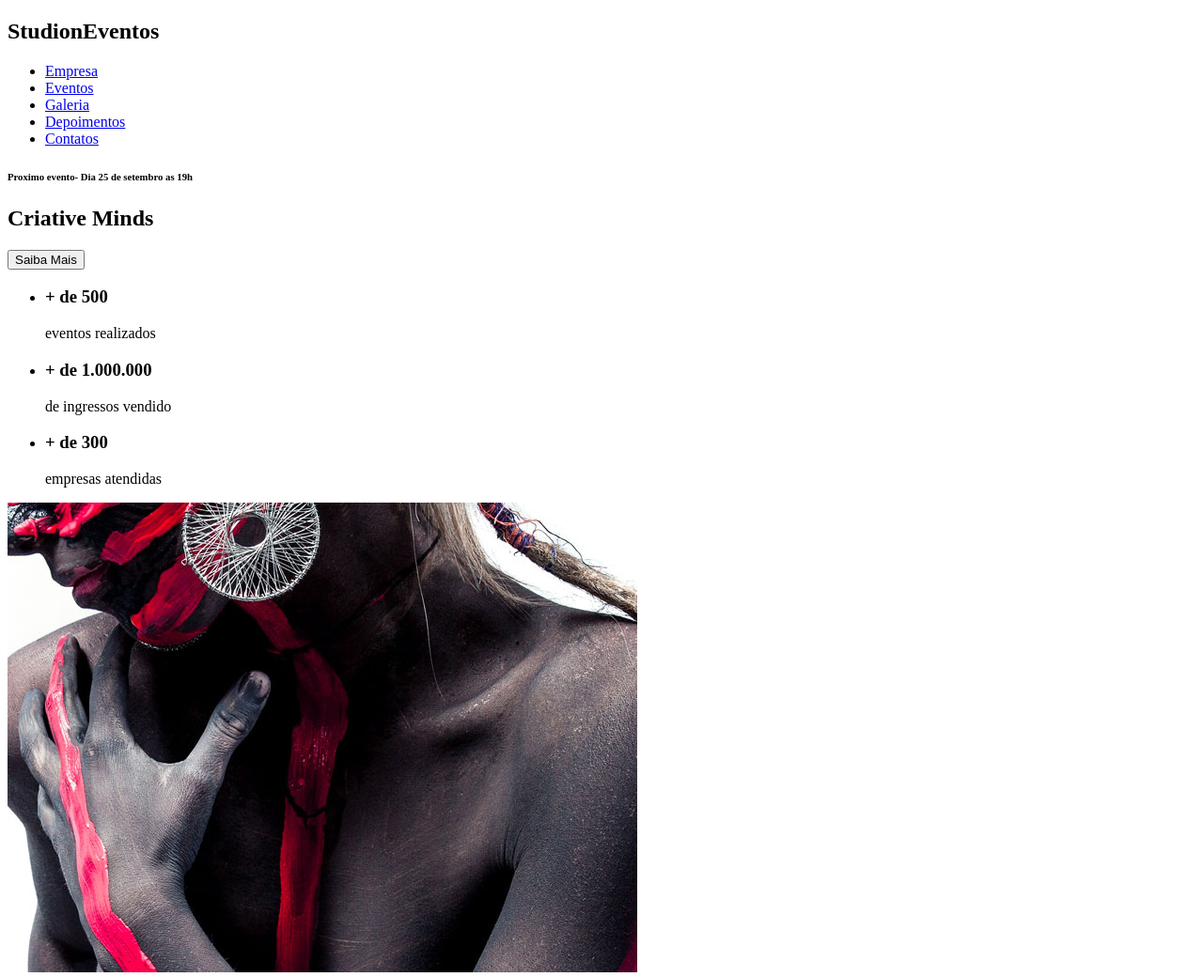
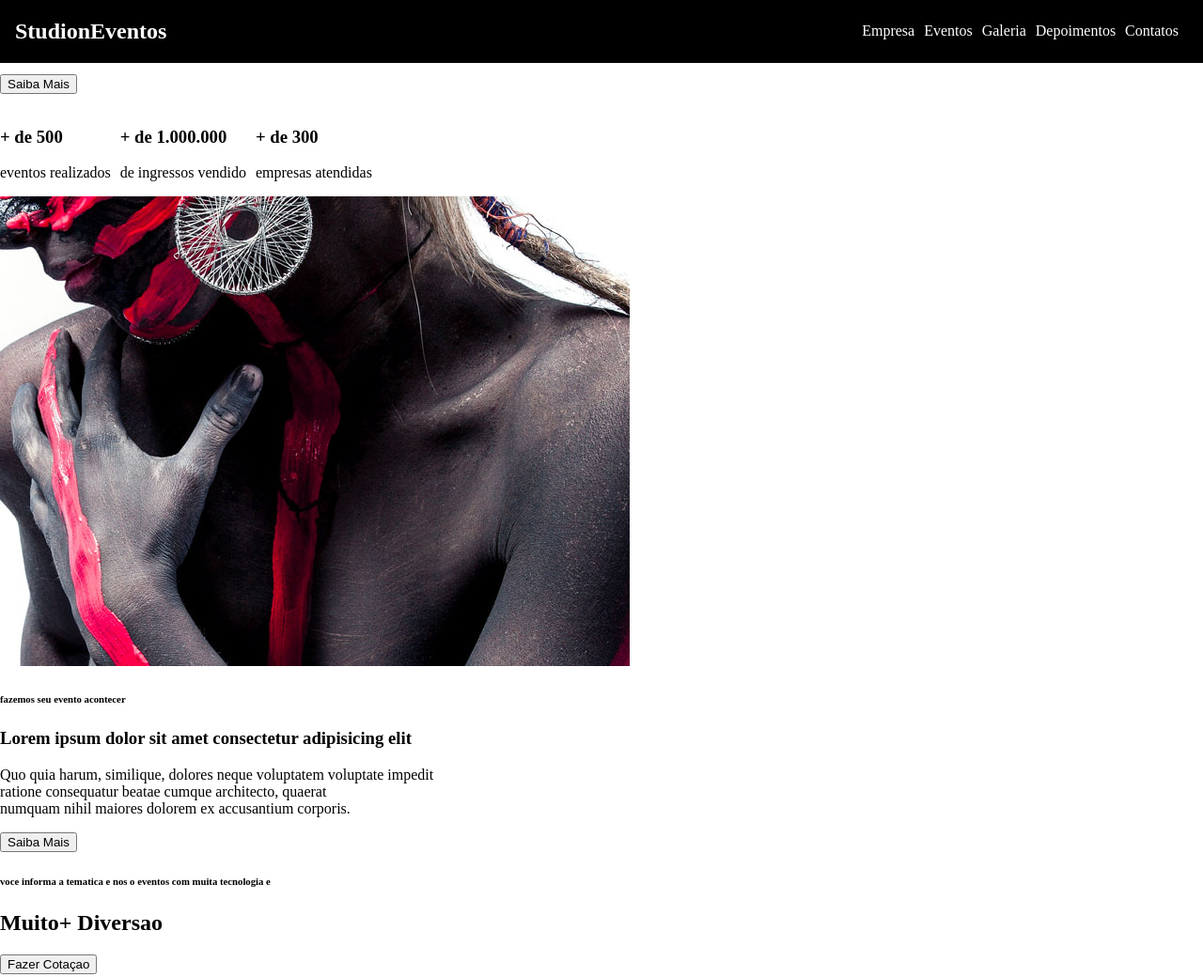
Before and after one commit to developer2022full/Novo-projeto, a website: page src/index.html in a window 1280 px wide. Shown: the top 1040 px of the page at 94% size. Drawn offline with Linux system fonts and the light colour scheme.

Commit message:
fiz a base da pagina com css

```diff
--- a/src/index.html
+++ b/src/index.html
@@ -3,16 +3,16 @@
     <head>
         <meta charset="UTF-8">
         <meta http-equiv="X-UA-Compatible" content="IE=edge">
-    <TItle>studio on</TItle>
+        <link rel="stylesheet" href="./style.css">
+    <TItle>studion</TItle>
     </head>
-
     <body>
-        <nav>
-           <h1> Studi<span>on</span><span>Eventos</span></h1>
-           <ul>
+        <nav class="navbar">
+           <h1>Studi<span>on</span><span>Eventos</span></h1>
+           <ul class="navbar__links">
             <li>
                  <a href="#empresa">
-                    Empresa
+                Empresa
                 </a>
             </li>
             <li>
@@ -40,7 +40,7 @@
         <header>
             <div id="slider">
               <div class="slider">
-                <h6> <span>Proximo evento</span>- Dia 25 de setembro as 19h</h6>
+                <h6 style="margin: 0;"> <span>Proximo evento</span>- Dia 25 de setembro as 19h</h6>
                 <h2><span>Criative</span> Minds</h2>
                 <button>Saiba Mais</button>
               </div>
@@ -55,7 +55,7 @@
                     <li><h3>+ de 1.000.000</h3> de ingressos vendido</li>
                     <li><h3>+ de 300</h3> empresas atendidas</li>
                 </ul>
-            </SECtion>
+            </section>
             <section>
                     <div>
                         <img src="./images/institutional.jpg"/>
--- /dev/null
+++ b/src/style.css
@@ -0,0 +1,45 @@
+@import url('https://fonts.googleapis.com/css2? família= Montserrat:wght@400;700 & display=swap');
+
+* {
+box-sizing: border-box;
+}
+
+: root {
+    font-family: 'Montserrat', sans-serif;
+    font-size: 16px;
+}
+
+ul {
+    display: flex;
+    list-style: none;
+    padding-left: 0%;
+}
+
+li {
+    margin-right: 10px;
+}
+
+body {
+    margin: 0;
+}
+
+.navbar {
+    display: grid;
+    grid-template-columns: 1fr 9fr;
+    position:fixed;
+    align-items: center;
+    top:0;
+    left: 0;
+    padding: 0 1rem;
+    width: 100vw;
+
+    background-color: #000; /* vermelho / verde / azul / transparencia - 0 - 0- f */
+    color: #fff;
+}
+.navbar__links {
+    justify-self: end;
+}
+.navbar__links a {
+    color: #fff;
+    text-decoration: none;
+}
```
